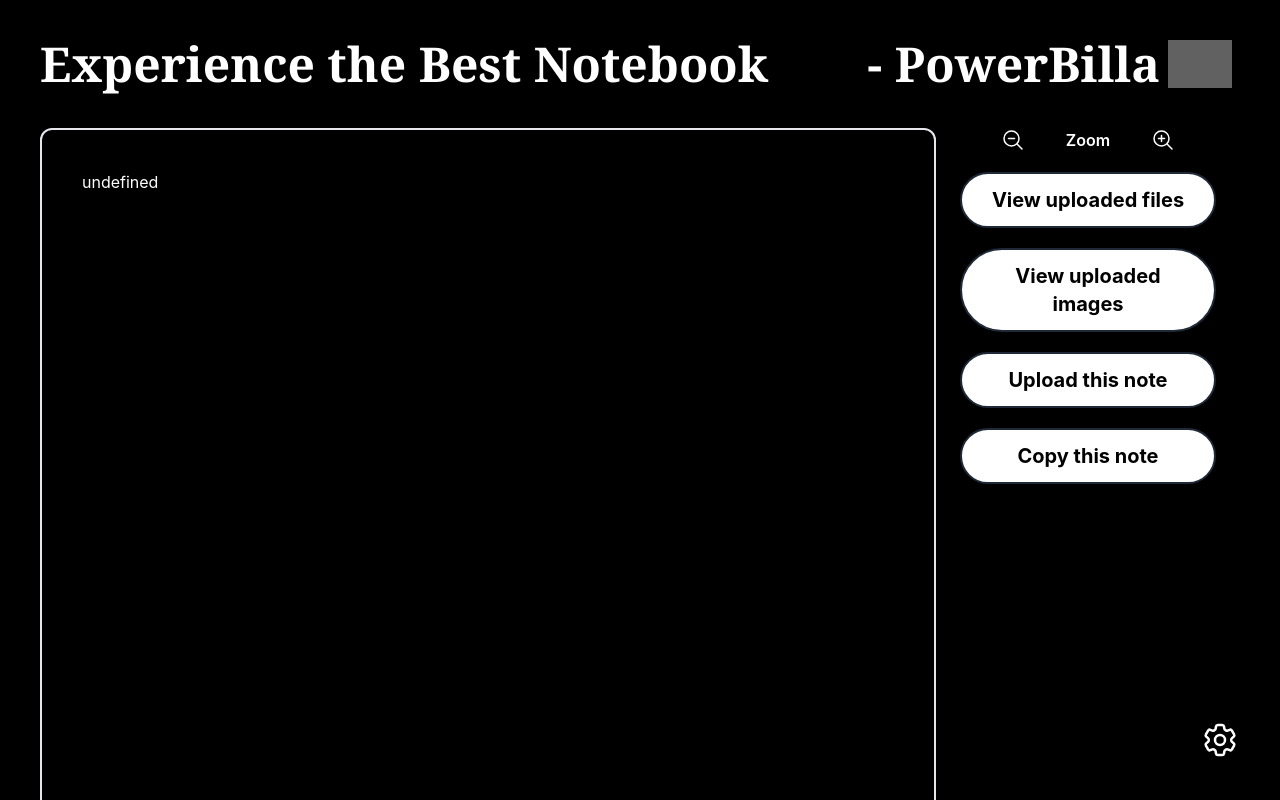
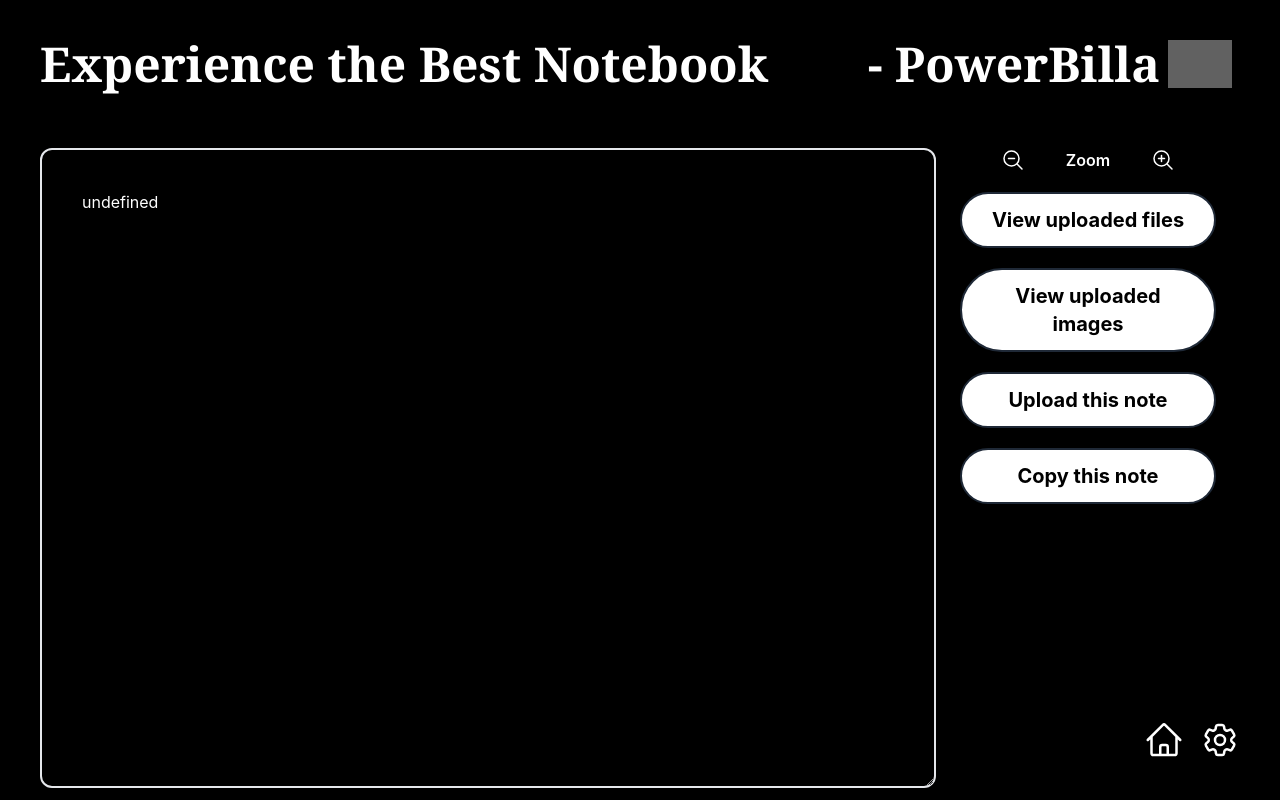
Before and after one commit to RishabMandal/Billa-Notebook, a React (Vite) app: page / in a window 1280 px wide. Shown: the top 800 px of the page. Built offline with nearby package versions, Linux system fonts and the light colour scheme; no server answers; the database is empty; grey boxes are pictures that could not be loaded.

Commit message:
<commit message>

```diff
--- a/package.json
+++ b/package.json
@@ -14,6 +14,7 @@
     "firebase": "^9.17.2",
     "firebase-tools": "^11.24.1",
     "framer-motion": "^10.2.4",
+    "particles.js": "^2.0.0",
     "pnpm": "^7.29.1",
     "react": "^18.2.0",
     "react-dom": "^18.2.0",
--- a/src/App.jsx
+++ b/src/App.jsx
@@ -1,10 +1,11 @@
 import { useState } from "react";
 import "./App.css";
 import LandingPage from "./components/LandingPage";
-import FileUpload from "./components/FileUpload";
 import { HashRouter as Router, Route, Routes, NavLink } from "react-router-dom";
 import Settings from "./components/Settings";
 import FilesUpload from "./components/FilesUpload";
+import NotFound from "./components/NotFound";
+import ImageUpload from "./components/ImageUpload";
 
 function App() {
   return (
@@ -34,11 +35,31 @@
             />
           </svg>
         </NavLink>
+        <NavLink
+          to="/"
+          className="text-white md:block bg-transparent w-fit h-fit fixed hidden md:bottom-10 md:right-24"
+        >
+          <svg
+            xmlns="http://www.w3.org/2000/svg"
+            fill="none"
+            viewBox="0 0 24 24"
+            strokeWidth={1.5}
+            stroke="currentColor"
+            className="w-6 h-6 md:w-10 md:h-10 cursor-pointer hover:scale-125 duration-200"
+          >
+            <path
+              strokeLinecap="round"
+              strokeLinejoin="round"
+              d="M2.25 12l8.954-8.955c.44-.439 1.152-.439 1.591 0L21.75 12M4.5 9.75v10.125c0 .621.504 1.125 1.125 1.125H9.75v-4.875c0-.621.504-1.125 1.125-1.125h2.25c.621 0 1.125.504 1.125 1.125V21h4.125c.621 0 1.125-.504 1.125-1.125V9.75M8.25 21h8.25"
+            />
+          </svg>
+        </NavLink>
         <Routes>
           <Route exact path="/" element={<LandingPage />} />
-          <Route exact path="/fileUpload" element={<FileUpload />} />
+          <Route exact path="/ImageUpload" element={<ImageUpload />} />
           <Route exact path="/filesUpload" element={<FilesUpload />} />
           <Route exact path="/settings" element={<Settings />} />
+          <Route exact path="*" element={<NotFound />} />
         </Routes>
       </Router>
     </div>
--- a/src/components/FilesUpload.jsx
+++ b/src/components/FilesUpload.jsx
@@ -1,11 +1,16 @@
-import { ref, uploadBytes } from "firebase/storage";
+import { getDownloadURL, listAll, ref, uploadBytes } from "firebase/storage";
 import React from "react";
 import { useRef } from "react";
 import { useState } from "react";
 import { storage } from "../../firebase";
 import { motion } from "framer-motion";
+import { useEffect } from "react";
 
 const FilesUpload = () => {
+  const [fileUrls, setfileUrls] = useState([]);
+
+  const ListRef = ref(storage, "files/");
+
   const handleFileUpload = async (file) => {
     // const storageRef = ref(storage, file.name);
     if (file == null) return;
@@ -16,27 +21,52 @@
     console.log("File uploaded successfully");
     alert("File uploaded successfully");
   };
-  const getFileUrl = async (fileName) => {
-    const storageRef = ref(storage, `files/${fileName}`);
-    const url = await getDownloadURL(storageRef);
-    console.log(`File URL: ${url}`);
-    return url;
-  };
+  // const getFileUrl = async (fileName) => {
+  // const storageRef = ref(storage, `files/${fileName}`);
+  // const url = await getDownloadURL(storageRef);
+  // console.log(`File URL: ${url}`);
+  // return url;
+  useEffect(() => {
+    listAll(ListRef).then((response) => {
+      response.items.forEach((item) => {
+        getDownloadURL(item).then((url) => {
+          setfileUrls((prev) => [...prev, url]);
+        });
+      });
+    });
+  }, []);
+  // };
 
   const [file, setFile] = useState();
   const fileRef = useRef();
 
+  const variants = {
+    hidden: {
+      opacity: 0,
+      y: -10,
+    },
+    visible: {
+      opacity: 1,
+      y: 0,
+      transition: {
+        duration: 0.3,
+      },
+    },
+  };
+
   return (
     <motion.div
-      className="text-white bg-black min-h-screen"
+      className="bg-black min-h-screen w-full text-white p-3 py-10 md:p-10 md:flex"
       initial={{ opacity: 0 }}
       animate={{ opacity: 1 }}
       transition={{ duration: 0.5 }}
     >
+      <div className="md:w-[50vw]">
         <motion.div
           initial={{ x: -100 }}
           animate={{ x: 0 }}
           transition={{ duration: 0.5, delay: 0.2 }}
+          className="text-5xl mb-10 font-semibold font-serif"
         >
           FilesUpload
         </motion.div>
@@ -53,6 +83,7 @@
           transition={{ duration: 0.5, delay: 0.6 }}
         >
           <button
+            className="mx-auto my-5 bg-white block text-black rounded-full font-bold border-2 border-gray-800 hover:border-white hover:bg-black hover:text-white transition ease-in px-4 py-3 text-xl cursor-pointer"
             onClick={() => {
               setFile(fileRef.current.value);
             }}
@@ -63,7 +94,7 @@
             onClick={() => {
               handleFileUpload(file);
             }}
-          className="bg-white block text-black rounded-full font-bold border-2 border-gray-800 hover:border-white hover:bg-black hover:text-white transition ease-in px-4 py-3 text-xl cursor-pointer"
+            className="mx-auto my-5 bg-white block text-black rounded-full font-bold border-2 border-gray-800 hover:border-white hover:bg-black hover:text-white transition ease-in px-4 py-3 text-xl cursor-pointer"
             initial={{ scale: 0 }}
             animate={{ scale: 1 }}
             transition={{ duration: 0.5, delay: 0.8 }}
@@ -71,6 +102,28 @@
             Submit
           </motion.button>
         </motion.div>
+      </div>
+      <div>
+        <div className="mx-auto">
+          <motion.div
+            initial="hidden"
+            animate="visible"
+            variants={variants}
+            className="text-5xl mb-10 font-semibold font-serif"
+          >
+            Preview files here
+          </motion.div>
+          <motion.div initial="hidden" animate="visible" variants={variants}>
+            {fileUrls.map((url, index) => (
+              <div key={index}>
+                <a href={url} target="_blank" rel="noreferrer">
+                  File {index + 1}
+                </a>
+              </div>
+            ))}
+          </motion.div>
+        </div>
+      </div>
     </motion.div>
   );
 };
--- a/src/components/FileUpload.jsx
+++ b/src/components/ImageUpload.jsx
@@ -14,7 +14,7 @@
 import { v4 } from "uuid";
 import { motion } from "framer-motion";
 
-const FileUpload = () => {
+const ImageUpload = () => {
   const [imageUpload, setImageUpload] = useState(null);
   const [imageUrls, setImageUrls] = useState([]);
 
@@ -64,7 +64,7 @@
             variants={variants}
             className="text-5xl mb-10 font-semibold font-serif"
           >
-            Preview Files here
+            Preview Images here
           </motion.div>
           <motion.div initial="hidden" animate="visible" variants={variants}>
             {imageUrls?.map((url) => {
@@ -79,13 +79,13 @@
           </motion.div>
         </div>
         <div className="w-fit mx-auto">
-        <motion.div
+          <motion.div
             initial="hidden"
             animate="visible"
             variants={variants}
             className="text-5xl my-10 md:mt-0 font-semibold font-serif"
           >
-            Upload Files here
+            Upload Images here
           </motion.div>
           <motion.input
             initial="hidden"
@@ -113,4 +113,4 @@
   );
 };
 
-export default FileUpload;
+export default ImageUpload;
--- a/src/components/LandingPage.jsx
+++ b/src/components/LandingPage.jsx
@@ -12,6 +12,7 @@
 } from "firebase/firestore";
 import { NavLink } from "react-router-dom";
 import { motion } from "framer-motion";
+// import Particle from "../Particle";
 
 const LandingPage = () => {
   const inputRef = useRef();
@@ -67,14 +68,25 @@
 
   const [fontsize, setFontsize] = useState("xl");
 
+  const animationVariants = {
+    hidden: { opacity: 0, y: 20 },
+    visible: { opacity: 1, y: 0, transition: { duration: 0.5 } },
+  };
+
   return (
-    <div className="bg-black min-h-screen w-full text-white p-3 py-10 md:p-10">
+    <motion.div
+      variants={animationVariants}
+      initial="hidden"
+      animate="visible"
+      className="bg-black min-h-screen w-full text-white p-3 py-10 md:p-10"
+    >
       <div className="text-5xl mb-10 font-semibold font-serif flex flex-wrap justify-between">
-        <div className="w-fit">Experience the Best Notebook</div>
+        <div className="w-fit md:mb-5">Experience the Best Notebook</div>
         <div className="w-fit flex flex-row mt-7 md:mt-0 mx-auto md:mx-0">
-          - PowerBilla
+          <div className="w-fit hidden sm:inline-block">-</div>
+          <div className="w-fit ml-3">PowerBilla</div>
           <img
-            className="invert w-fit px-2 h-[3rem]"
+            className="invert w-fit px-2 h-[3rem] hover:rotate-180 duration-200"
             src="https://img.icons8.com/pastel-glyph/64/000000/cat-back-view.png"
             alt=""
           />
@@ -82,7 +94,7 @@
       </div>
       <div className="flex flex-wrap">
         <textarea
-          className={`bg-black border-2 ${fontsize} p-3 mb-8 md:p-10 w-full md:w-[70vw] rounded-xl`}
+          className={`bg-black h-[80vh] overflow-hidden hover:overflow-y-scroll md:sticky md:top-10 border-2 ${fontsize} p-3 mb-8 md:p-10 w-full md:w-[70vw] rounded-xl`}
           ref={inputRef}
           name=""
           id=""
@@ -142,6 +154,9 @@
           >
             <NavLink to="/filesUpload">View uploaded files</NavLink>
           </motion.div>
+          {/* <Particle /> */}
+
+          {/* // */}
           <motion.div
             initial={{ opacity: 0, x: 200 }}
             animate={{ opacity: 1, x: 0 }}
@@ -152,7 +167,7 @@
             }}
             className="bg-white block text-black rounded-full font-bold border-2 border-gray-800 hover:border-white hover:bg-black hover:text-white transition ease-in px-4 py-3 text-xl cursor-pointer"
           >
-            <NavLink to="/fileUpload">View uploaded images</NavLink>
+            <NavLink to="/ImageUpload">View uploaded images</NavLink>
           </motion.div>
           <motion.div
             initial={{ opacity: 0, x: 300 }}
@@ -189,7 +204,7 @@
           </motion.div>
         </div>
       </div>
-    </div>
+    </motion.div>
   );
 };
 
--- /dev/null
+++ b/src/components/NotFound.jsx
@@ -0,0 +1,28 @@
+import React from "react";
+import { NavLink } from "react-router-dom";
+
+const NotFound = () => {
+  return (
+    <div className="bg-black min-h-screen w-full flex justify-center items-center text-white p-3 py-10 md:p-10">
+      <div>
+        <div className="font-bold font-serif text-6xl md:text-8xl mb-5">
+          Oops!
+        </div>
+        <div className="text-2xl md:text-4xl font-serif">404 Not Found </div>
+        <NavLink
+          to="/"
+          initial="hidden"
+          animate="visible"
+          onClick={() => {
+            navigator.vibrate(100);
+          }}
+          className="bg-white my-5 block text-black rounded-full font-bold border-2 border-gray-800 hover:border-white hover:bg-black hover:text-white transition ease-in px-4 py-2 cursor-pointer"
+        >
+          Go Back
+        </NavLink>
+      </div>
+    </div>
+  );
+};
+
+export default NotFound;
```
Also changed, not shown: 5 other files (tests, documents, lock files or other folders). Lines whose indentation alone changed are shown as unchanged.
